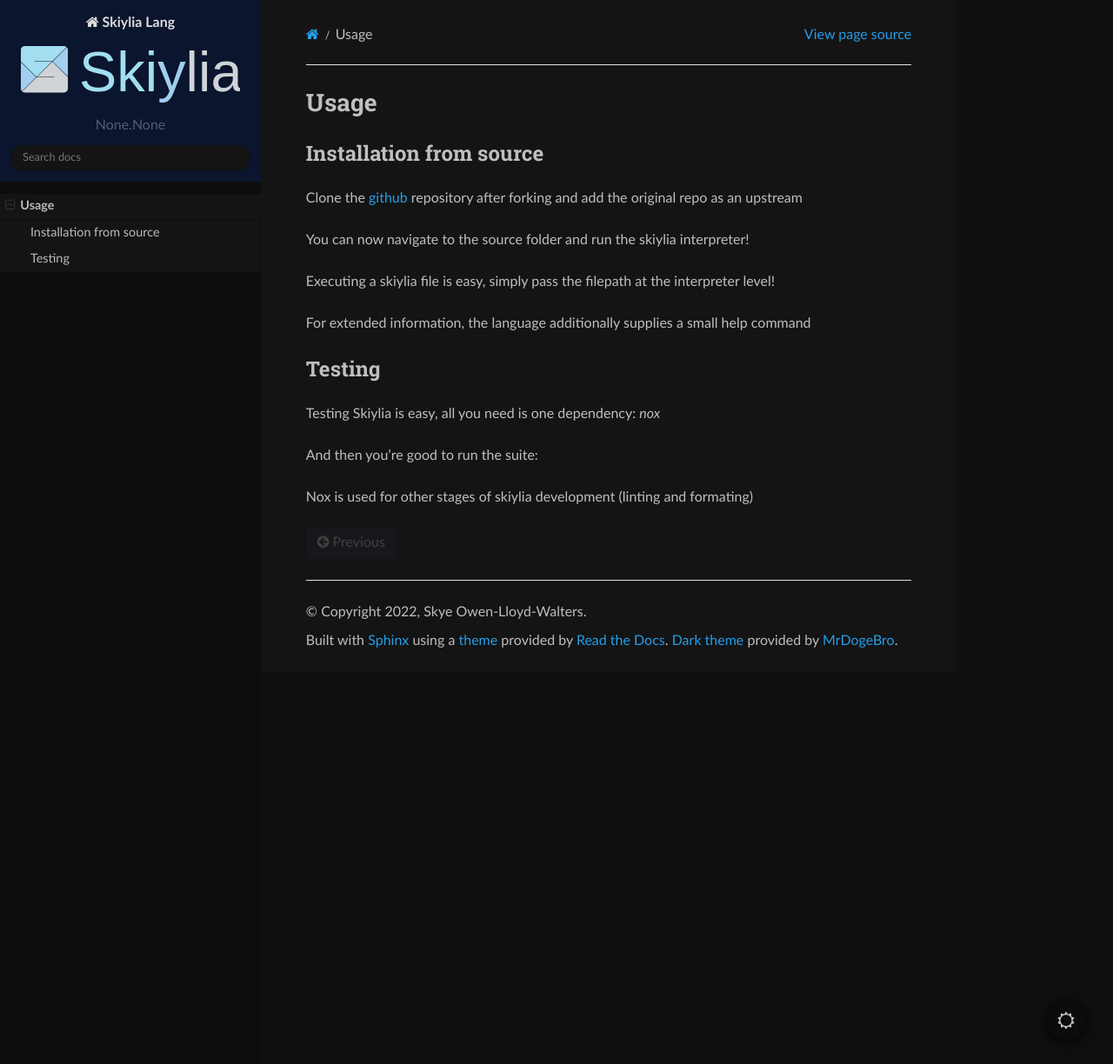
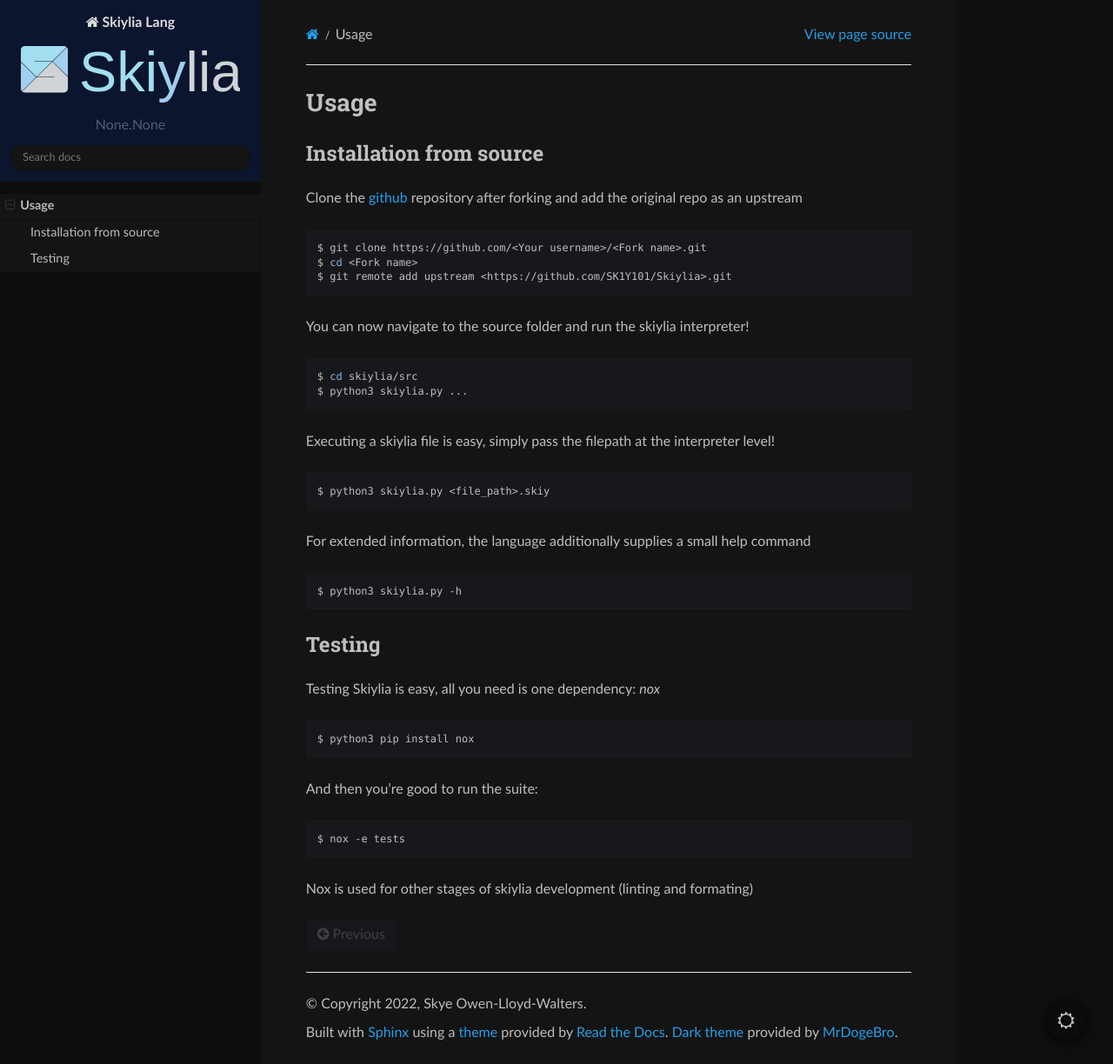
Before and after one commit to SK1Y101/Skiylia, a Sphinx documentation site: the page built from docs/source/usage.rst, in a window 1280 px wide and 1224 px high. Shown: the whole window at 87% size. Built offline with Sphinx 7.4.7 and the Read the Docs theme 2.0.0, drawn with Linux system fonts in a browser that asks for light colours; pages that are not in the unit, such as notebooks, are missing from menus.

Commit message:
make docs great again

```diff
--- a/docs/source/design_goals.txt
+++ b/docs/source/design_goals.txt
@@ -151,8 +151,10 @@
     list()[0]                                       Return the zeroth index of the list
 
 Iterator
-    a = [1..10]                                     Construct the range from 1 to 10 inclusively
-    a = [2..4..10]                                  Construct the range from 2 to 10 inclusively in steps of two
+    a = [1..10]                                     Construct the range from 1 to 10, including 10
+    a = [1...10]                                    Construct the range from 1 to 10, not including 10
+    a = [2..4..10]                                  Construct the range from 2 to 10 non-inclusively in steps of two
+    a = [2..4...10]                                 Construct the range from 2 to 10 inclusively in steps of two
     a = iter()                                      Convert a compatable data structure to an iterator
 
 Dictionaries
--- a/docs/source/usage.rst
+++ b/docs/source/usage.rst
@@ -9,6 +9,7 @@
 Clone the `github <https://github.com/SK1Y101/Skiylia>`_ repository after forking and add the original repo as an upstream
 
 .. code-block:: bash
+
    $ git clone https://github.com/<Your username>/<Fork name>.git
    $ cd <Fork name>
    $ git remote add upstream <https://github.com/SK1Y101/Skiylia>.git
@@ -16,17 +17,20 @@
 You can now navigate to the source folder and run the skiylia interpreter!
 
 .. code-block:: bash
+
    $ cd skiylia/src
    $ python3 skiylia.py ...
 
 Executing a skiylia file is easy, simply pass the filepath at the interpreter level!
 
 .. code-block:: bash
+
    $ python3 skiylia.py <file_path>.skiy
 
 For extended information, the language additionally supplies a small help command
 
 .. code-block:: bash
+
    $ python3 skiylia.py -h
 
 
@@ -36,11 +40,13 @@
 Testing Skiylia is easy, all you need is one dependency: `nox`
 
 .. code-block:: bash
+
    $ python3 pip install nox
 
 And then you're good to run the suite:
 
 .. code-block:: bash
+
    $ nox -e tests
 
 Nox is used for other stages of skiylia development (linting and formating)
--- a/docs/source/whats-new-all.rst
+++ b/docs/source/whats-new-all.rst
@@ -6,4 +6,5 @@
 For further details, see the ::doc::`changelog`
 
 .. _whats-new-0.1.0-pre-alpha:
+
 .. include:: whats-new/0.1.0-pre-alpha.rst
--- a/docs/source/whats-new/_template.rst
+++ b/docs/source/whats-new/_template.rst
@@ -2,7 +2,7 @@
 What's new in <Version>
 -----------------------------
 
-< Add a new section to `whats-new-all.rst` and Delete this section of text!>
+< Add a new section to `whats-new-all`_ and Delete this section of text!>
 
 .. table::
     :widths: auto
```
Also changed, not shown: 2 other files.
